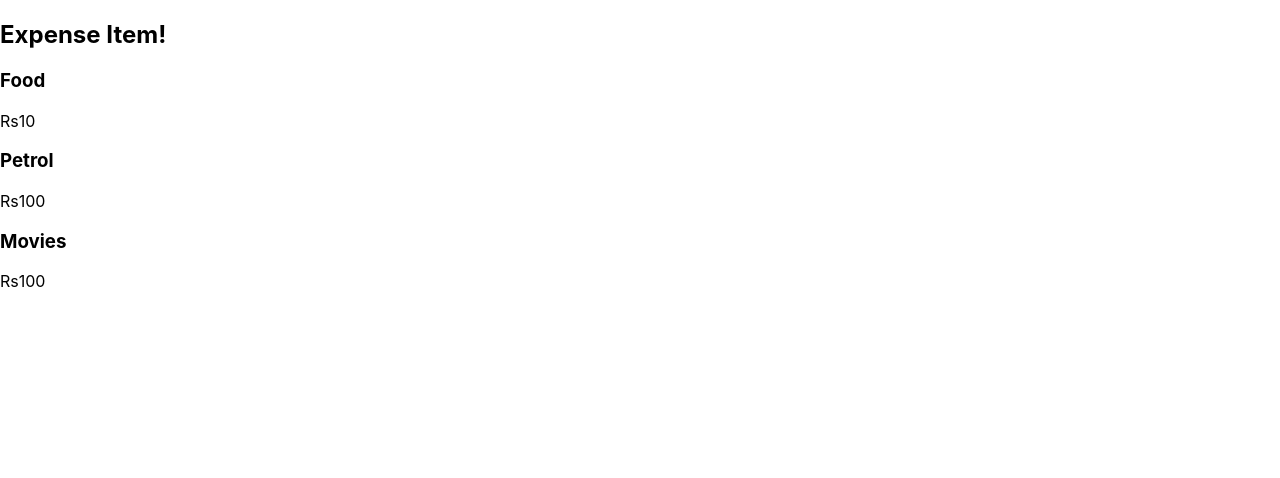
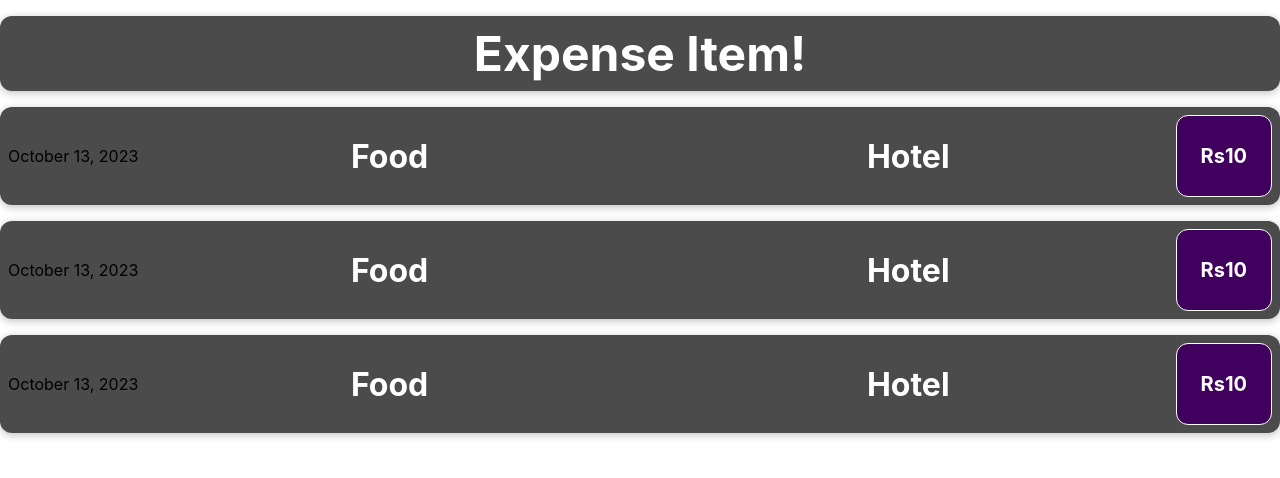
Before and after one commit to Subendhu-nyk/Reactjs_tasks, a React (Create React App) app: page / in a window 1280 px wide. Shown: the top 478 px of the page. Built offline with nearby package versions, Linux system fonts and the light colour scheme.

Commit message:
Styling and using JS in JSX(task 8)

```diff
--- /dev/null
+++ b/src/components/ExpenseItem.css
@@ -0,0 +1,67 @@
+.expense-item {
+    display: flex;
+    justify-content: space-between;
+    align-items: center;
+    box-shadow: 0 2px 8px rgba(0, 0, 0, 0.25);
+    padding: 0.5rem;
+    margin: 1rem 0;
+    border-radius: 12px;
+    background-color: #4b4b4b;
+  }
+
+  .expense-item__description {
+    display: flex;
+    flex-direction: column;
+
+    gap: 1rem;
+    align-items: flex-end;
+    flex-flow: column-reverse;
+    justify-content: flex-start;
+    flex: 1;
+  }
+  .expense-item h1 {
+    color: #3a3a3a;
+    font-size: 3rem;
+    flex: 1;
+    margin: 0 1rem;
+    color: white;
+    text-align: center;
+  }
+
+  .expense-item h3 {
+    color: #3a3a3a;
+    font-size: 2rem;
+    flex: 1;
+    margin: 0 1rem;
+    color: white;
+    text-align: center;
+  }
+
+  .expense-item__price {
+    font-size: 1rem;
+    font-weight: bold;
+    text-align: end;
+    color: white;
+    background-color: #40005d;
+    border: 1px solid white;
+
+    border-radius: 12px;
+  }
+
+  @media (min-width: 580px) {
+    .expense-item__description {
+      flex-direction: row;
+      align-items: center;
+      justify-content: flex-start;
+      flex: 1;
+    }
+
+    .expense-item__description h2 {
+      font-size: 1.25rem;
+    }
+
+    .expense-item__price {
+      font-size: 1.25rem;
+      padding: 0.5rem 1.5rem;
+    }
+  }
--- a/src/components/ExpenseItem.js
+++ b/src/components/ExpenseItem.js
@@ -1,12 +1,59 @@
-function ExpenseItem(){
-    return (<div>
+import "./ExpenseItem.css";
 
-        <div><h2>Expense Item!</h2></div>
-        <div><h3>Food</h3> <p>Rs10</p></div>
-        <div><h3>Petrol</h3> <p>Rs100</p></div>
-        <div><h3>Movies</h3> <p>Rs100</p></div>
+function ExpenseItem() {
+  const expenseDate = new Date(2023, 9, 13);
+  const expenseTitle = "Food";
+  const expenseAmount = 10;
+  const locationOfExpenditure="Hotel"
 
-    </div>)
+  const formattedDate = expenseDate.toLocaleDateString('en-US', {
+    year: 'numeric',
+    month: 'long',
+    day: 'numeric',
+  });
+
+  return (
+    <div >
+      <div className="expense-item">
+        <div className="expense-item__description">
+          <h1>Expense Item!</h1>
+        </div>
+      </div>
+
+      <div className="expense-item">
+        <div>{formattedDate}</div>
+        <div className="expense-item__description">
+          <h3>{expenseTitle}</h3>
+          <h3>{locationOfExpenditure}</h3>
+        <div className="expense-item__price">
+          <p>Rs{expenseAmount}</p>
+        </div>
+        </div>
+      </div>
+      <div className="expense-item">
+        <div>{formattedDate}</div>
+        <div className="expense-item__description">
+          <h3>{expenseTitle}</h3>
+          <h3>{locationOfExpenditure}</h3>
+        <div className="expense-item__price">
+          <p>Rs{expenseAmount}</p>
+        </div>
+        </div>
+      </div>
+      <div className="expense-item">
+        <div>{formattedDate}</div>
+        <div className="expense-item__description">
+          <h3>{expenseTitle}</h3>
+          <h3>{locationOfExpenditure}</h3>
+        <div className="expense-item__price">
+          <p>Rs{expenseAmount}</p>
+        </div>
+        </div>
+      </div>
+
+
+    </div>
+  );
 }
 
 export default ExpenseItem;
```
